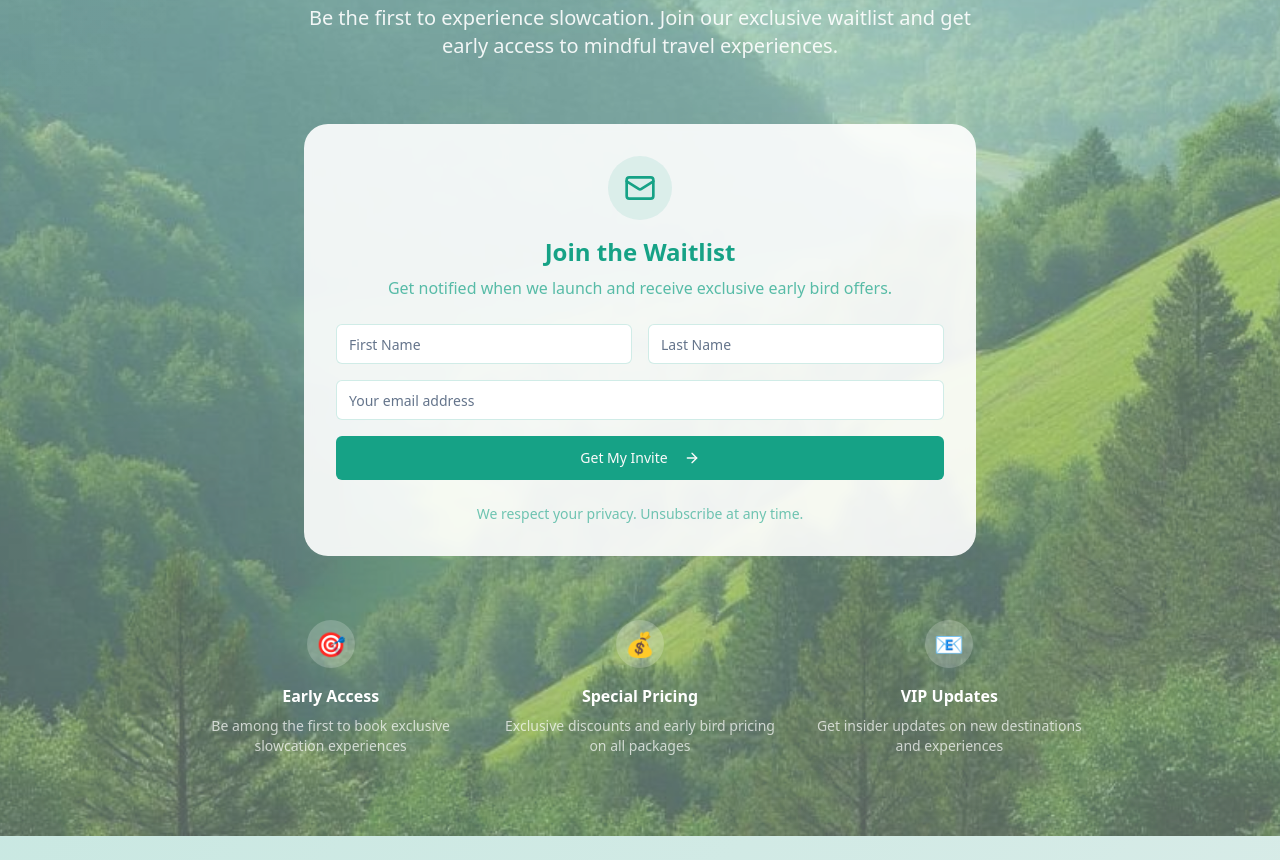
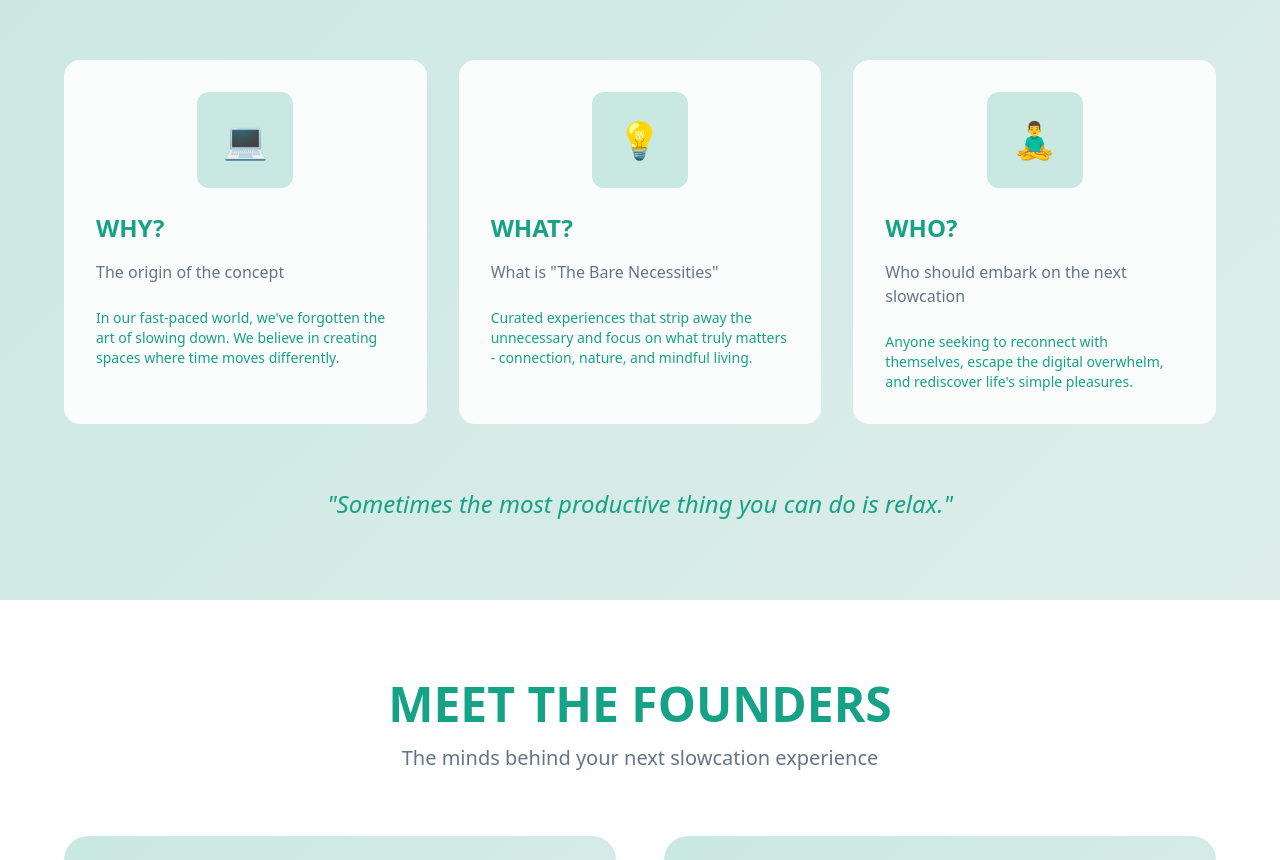
Before and after one commit to The-Bare-Necessities/slowcation-trails-unfold, a React (Vite) app: page / in a window 1280 px wide. Shown: the part 3340-4200 px from the top of the page. Built offline with nearby package versions, Linux system fonts and the light colour scheme.

Commit message:
Remove invite page

```diff
--- a/src/components/BreakSection.tsx
+++ b/src/components/BreakSection.tsx
@@ -106,92 +106,6 @@ export const BreakSection = () => {
         </div>
       </div>
 
-      {/* Get Invite Form Section */}
-      <div className="relative z-20 py-20">
-        <div className="container mx-auto px-6">
-          {/* Header */}
-          <div className="text-center mb-16">
-            <h2 className="text-4xl md:text-5xl font-bold text-white mb-4 drop-shadow-lg">
-              GET YOUR INVITE
-            </h2>
-            <p className="text-xl text-white/90 max-w-2xl mx-auto">
-              Be the first to experience slowcation. Join our exclusive waitlist and get early access to mindful travel experiences.
-            </p>
-          </div>
-
-          {/* Invite Form */}
-          <div className="max-w-2xl mx-auto">
-            <div className="bg-white/90 backdrop-blur-sm rounded-3xl p-8 shadow-nature">
-              <div className="space-y-6">
-                <div className="text-center">
-                  <div className="w-16 h-16 bg-primary/10 rounded-full flex items-center justify-center mx-auto mb-4">
-                    <Mail className="w-8 h-8 text-primary" />
-                  </div>
-                  <h3 className="text-2xl font-bold text-primary mb-2">
-                    Join the Waitlist
-                  </h3>
-                  <p className="text-primary/70">
-                    Get notified when we launch and receive exclusive early bird offers.
-                  </p>
-                </div>
-
-                <div className="space-y-4">
-                  <div className="grid md:grid-cols-2 gap-4">
-                    <Input
-                      placeholder="First Name"
-                      className="bg-white border-primary/20 focus:border-primary"
-                    />
-                    <Input
-                      placeholder="Last Name"
-                      className="bg-white border-primary/20 focus:border-primary"
-                    />
-                  </div>
-                  <Input
-                    type="email"
-                    placeholder="Your email address"
-                    className="bg-white border-primary/20 focus:border-primary"
-                  />
-                  <Button className="w-full group" size="lg">
-                    Get My Invite
-                    <ArrowRight className="w-4 h-4 ml-2 group-hover:translate-x-1 transition-transform" />
-                  </Button>
-                </div>
-
-                <div className="text-center">
-                  <p className="text-sm text-primary/60">
-                    We respect your privacy. Unsubscribe at any time.
-                  </p>
-                </div>
-              </div>
-            </div>
-          </div>
-
-          {/* Benefits */}
-          <div className="grid md:grid-cols-3 gap-8 mt-16 max-w-4xl mx-auto">
-            <div className="text-center">
-              <div className="w-12 h-12 bg-white/20 rounded-full flex items-center justify-center mx-auto mb-4">
-                <span className="text-2xl">🎯</span>
-              </div>
-              <h4 className="font-bold text-white mb-2">Early Access</h4>
-              <p className="text-white/70 text-sm">Be among the first to book exclusive slowcation experiences</p>
-            </div>
-            <div className="text-center">
-              <div className="w-12 h-12 bg-white/20 rounded-full flex items-center justify-center mx-auto mb-4">
-                <span className="text-2xl">💰</span>
-              </div>
-              <h4 className="font-bold text-white mb-2">Special Pricing</h4>
-              <p className="text-white/70 text-sm">Exclusive discounts and early bird pricing on all packages</p>
-            </div>
-            <div className="text-center">
-              <div className="w-12 h-12 bg-white/20 rounded-full flex items-center justify-center mx-auto mb-4">
-                <span className="text-2xl">📧</span>
-              </div>
-              <h4 className="font-bold text-white mb-2">VIP Updates</h4>
-              <p className="text-white/70 text-sm">Get insider updates on new destinations and experiences</p>
-            </div>
-          </div>
-        </div>
-      </div>
     </section>
   );
 };
```
